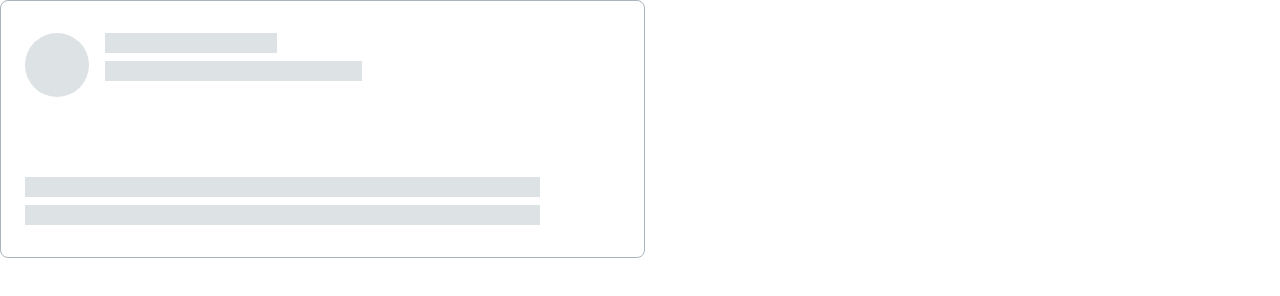
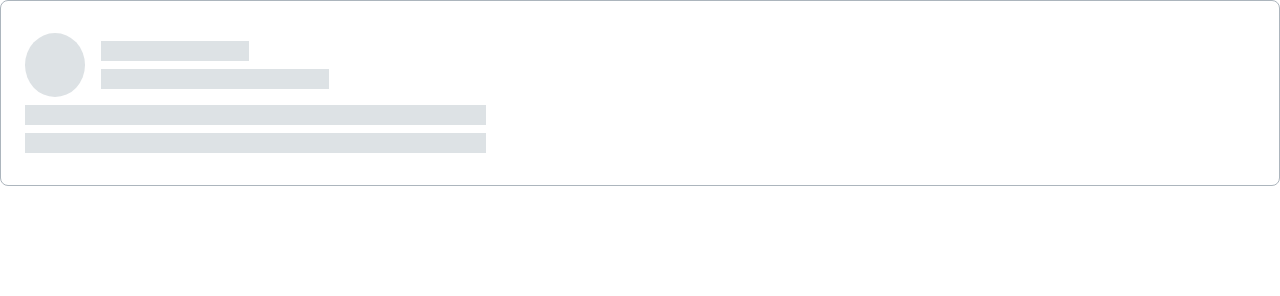
Before and after one commit to js-tasks-ru/htmlcss-20240216_akoesnikova, a website: page 04-lection2/02-skeleton/index.html in a window 1280 px wide. Drawn offline with Linux system fonts and the light colour scheme.

Commit message:
changes from review

```diff
--- a/04-lection2/02-skeleton/index.html
+++ b/04-lection2/02-skeleton/index.html
@@ -8,17 +8,15 @@
     <body>
         <div class="skeleton">
             <div class="skeleton__row">
-                <div class="skeleton_column">
-                    <div class="skeleton__circle"></div>
-                </div>
-                <div class="skeleton__column">
-                    <div class="skeleton__rectangle" style="width: 172px;"></div>
-                    <div class="skeleton__rectangle" style="width: 257px;"></div>
+                <div class="skeleton__circle"></div>
+                <div class="skeleton__top">
+                    <div class="skeleton__rectangle skeleton__rectangle_width1"></div>
+                    <div class="skeleton__rectangle skeleton__rectangle_width2"></div>
                 </div>
             </div>
             <div class="skeleton__bottom">
-                <div class="skeleton__rectangle" style="width: 515px;"></div>
-                <div class="skeleton__rectangle" style="width: 515px;"></div>
+                <div class="skeleton__rectangle skeleton__rectangle_width3"></div>
+                <div class="skeleton__rectangle skeleton__rectangle_width3"></div>
             </div>
         </div>
     </body>
--- a/04-lection2/02-skeleton/skeleton.css
+++ b/04-lection2/02-skeleton/skeleton.css
@@ -4,27 +4,19 @@
     justify-content: space-between;
     border: 1px solid var(--grey-3);
     border-radius: 8px;
-    width: 100%;
-    max-width: 579px;
-    height: 192px;
     padding: 32px 40px 32px 24px;
 }
 
 .skeleton__row {
     display: flex;
 }
-
-.skeleton__column {
-    display: flex;
-    flex-direction: column;
-    flex: 1;
-    row-gap: 8px;
+.skeleton__top {
+    width: 100%;
 }
 
 .skeleton__bottom {
     display: flex;
     flex-direction: column;
-    gap: 8px;
 }
 
 .skeleton__circle {
@@ -36,6 +28,19 @@
 }
 
 .skeleton__rectangle {
+    margin-top: 8px;
     height: 20px;
     background-color: var(--grey-2);
 }
+
+.skeleton__rectangle_width1 {
+    width: 13%;
+}
+
+.skeleton__rectangle_width2 {
+    width: 20%;
+}
+
+.skeleton__rectangle_width3 {
+    width: 38%;
+}
```
